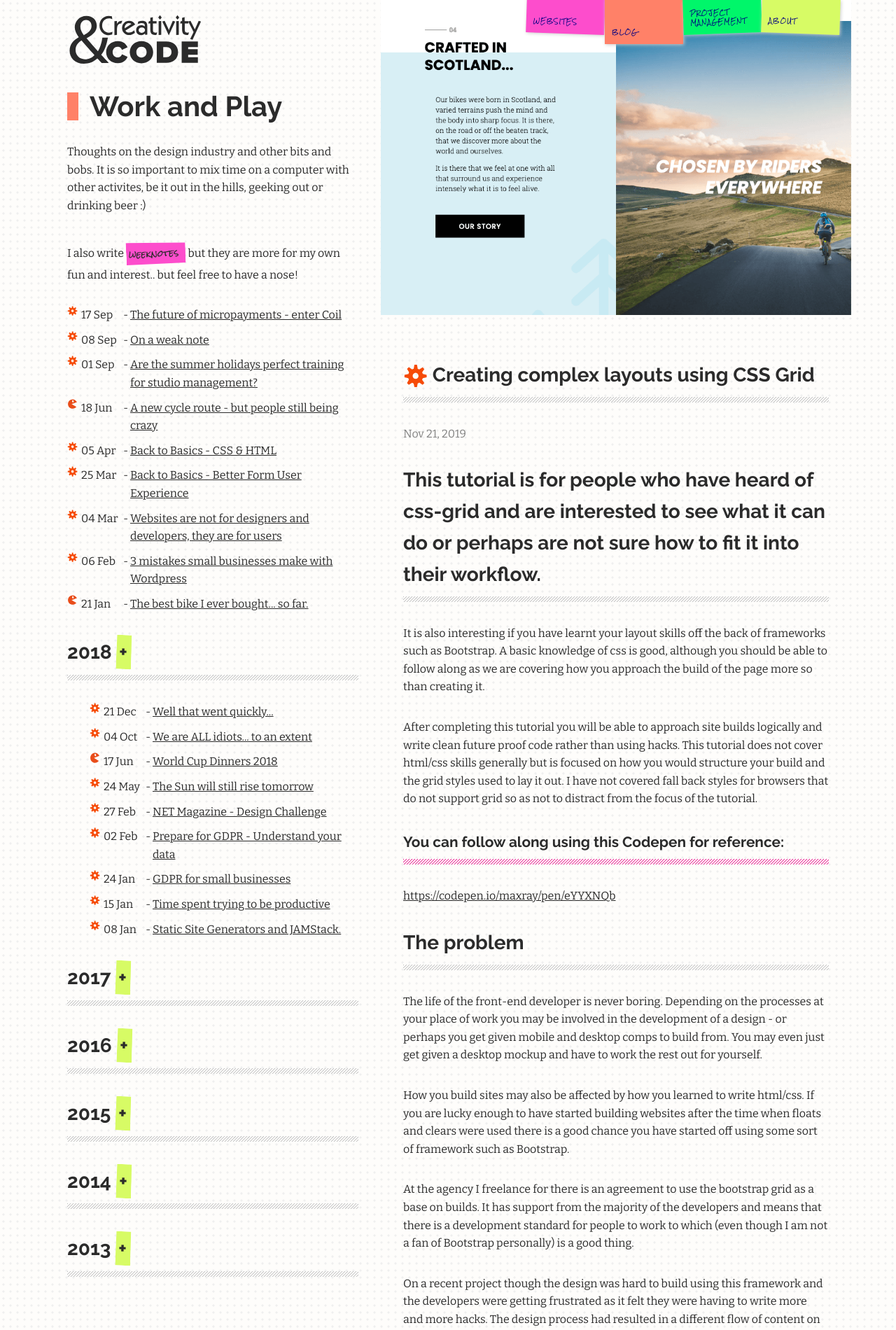
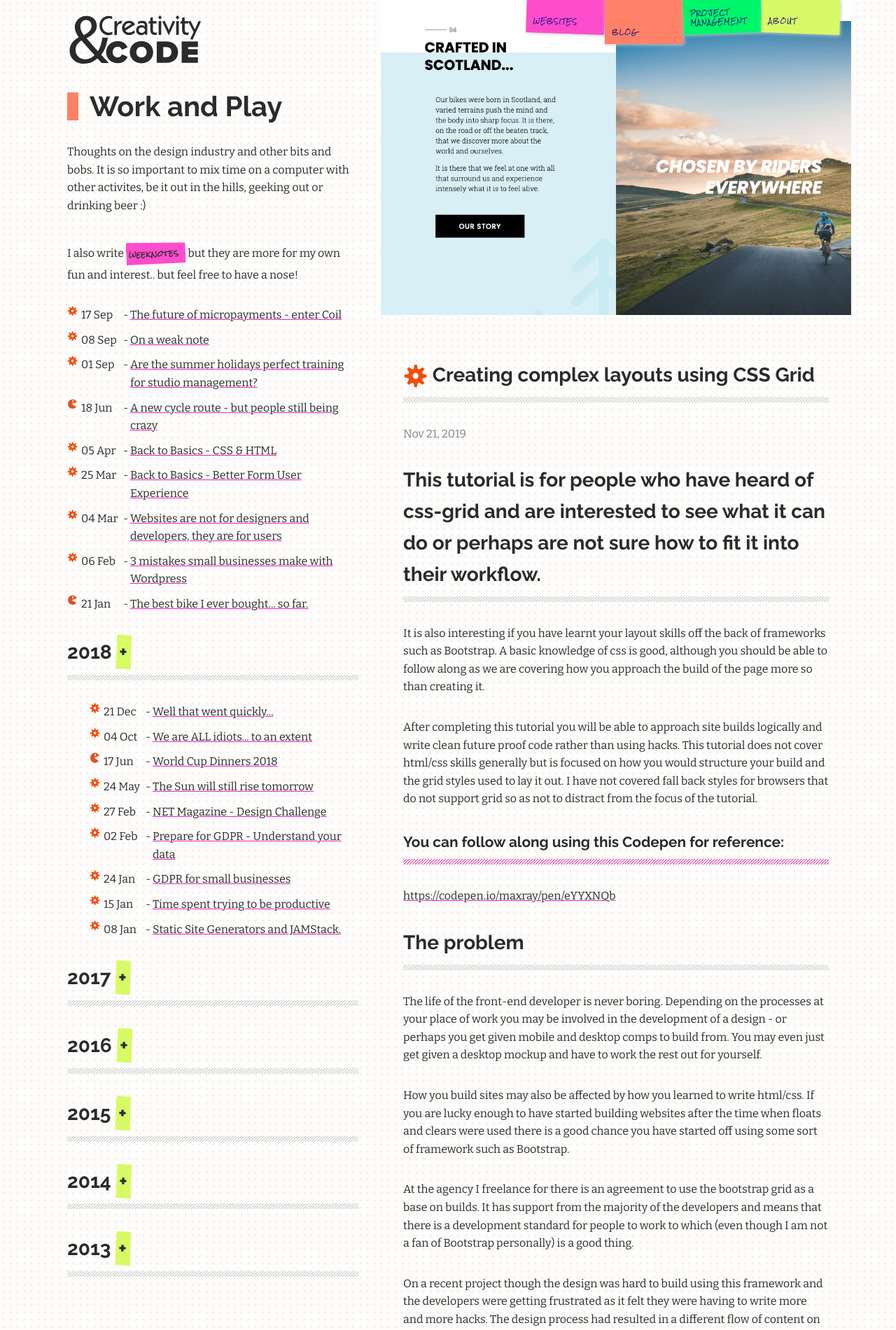
Before and after one commit to maxray/maxray.github.io, a Jekyll site: the page built from blog.html, in a window 1280 px wide. Shown: the top 1900 px of the page at 70% size. Built offline with Jekyll 4.4.1, drawn with Linux system fonts in a browser that asks for light colours.

Commit message:
highlight firefox issue

```diff
--- a/_sass/_syntax-highlighting.scss
+++ b/_sass/_syntax-highlighting.scss
@@ -8,8 +8,7 @@
     @extend %vertical-rhythm;
 
     .highlighter-rouge & {
-      // background: #eef;
-      background: #ffcc00;
+      background: #eef;
     }
 
     .c     { color: #998; font-style: italic } // Comment
--- a/css/main.css
+++ b/css/main.css
@@ -188,7 +188,8 @@
  * Links
  */
 a {
-  color: #2b2b2b; }
+  color: #2b2b2b;
+  text-decoration-color: #fc1bbe; }
   a:visited {
     color: #2b2b2b; }
   a:hover {
@@ -1131,7 +1132,8 @@
  * Syntax highlighting styles
  */
 .highlight {
-  background: #fff; }
+  background: #fff;
+  max-width: 100vw; }
   .highlighter-rouge .highlight {
     background: #eef; }
   .highlight .c {
```
